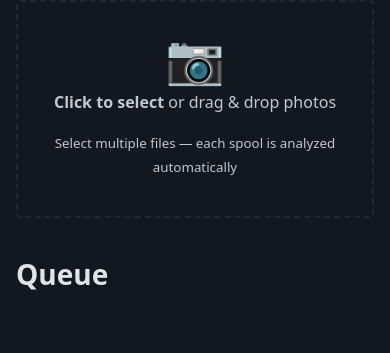
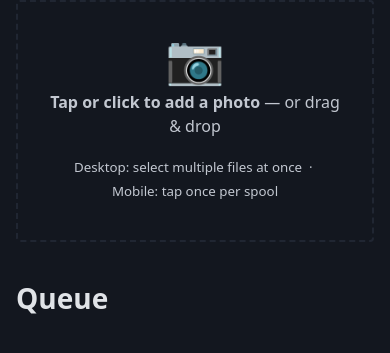
Before and after one commit to schmacka/Spoolman-Importer, a FastAPI app: template app/templates/index.html in a window 390 px wide. Shown: the part 160-513 px from the top of the page. Run offline with FastAPI, Linux system fonts and the light colour scheme; the template is opened without the code that fills it, so the values that code supplies are empty; parts of the project's set-up code (start-up, migrations or seed data) failed here and were passed over; some libraries are stand-ins or nearby versions.

Commit message:
fix: reset file input after upload so mobile users can tap again for next spool
Co-Authored-By: Claude Sonnet 4.6 <noreply@anthropic.com>

```diff
--- a/app/templates/index.html
+++ b/app/templates/index.html
@@ -102,8 +102,8 @@
       <input type="file" name="file" id="file-input" accept="image/*" multiple>
       <label for="file-input" style="cursor: pointer; display: block">
         <div class="upload-icon">📷</div>
-        <p><strong>Click to select</strong> or drag &amp; drop photos</p>
-        <small>Select multiple files — each spool is analyzed automatically</small>
+        <p><strong>Tap or click to add a photo</strong> — or drag &amp; drop</p>
+        <small>Desktop: select multiple files at once &nbsp;·&nbsp; Mobile: tap once per spool</small>
       </label>
     </div>
 
@@ -229,7 +229,11 @@
       }
     }
 
-    fileInput.addEventListener('change', () => processFiles(fileInput.files));
+    fileInput.addEventListener('change', () => {
+      const files = fileInput.files;
+      fileInput.value = '';   // reset so the same file can be re-selected / next tap opens picker
+      processFiles(files);
+    });
 
     uploadZone.addEventListener('dragover', e => {
       e.preventDefault();
```
